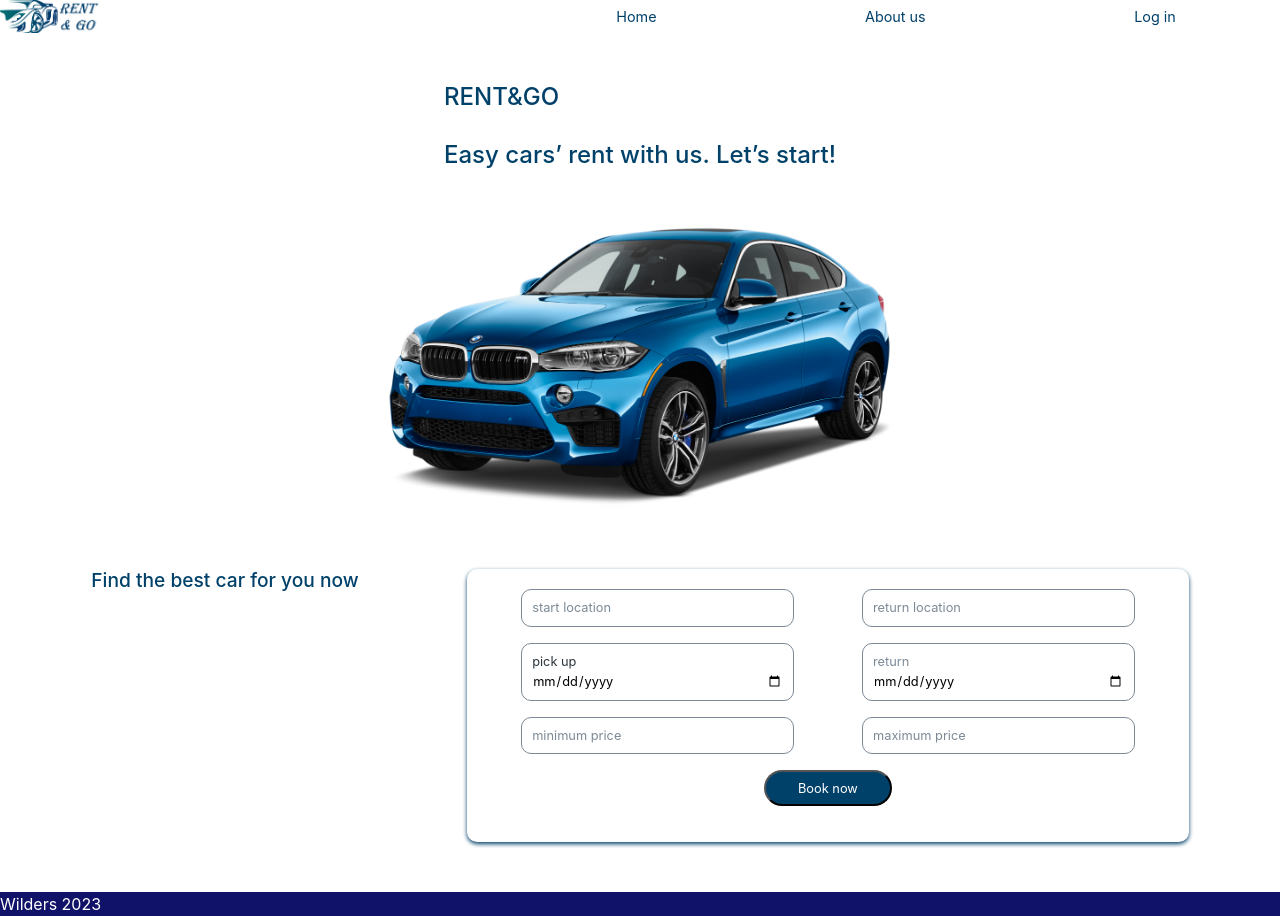
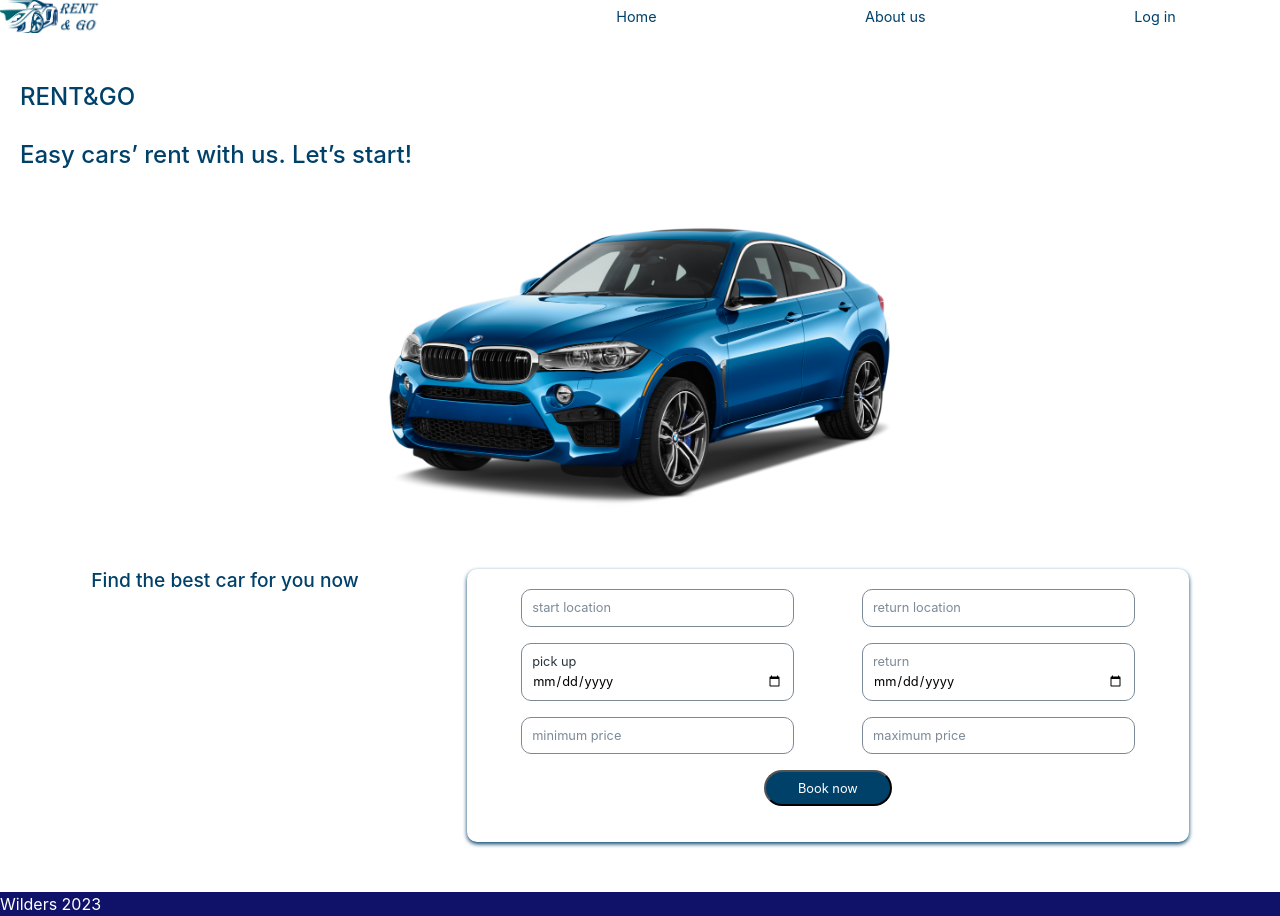
Before and after one commit to Bukabuka321/team-3-hackathon-project, a Next.js app: page / in a window 1280 px wide. Built offline with nearby package versions, Linux system fonts and the light colour scheme.

Commit message:
added styles for description

```diff
--- a/pages/index.js
+++ b/pages/index.js
@@ -18,7 +18,7 @@ export default function Home() {
         <link rel="icon" href="/favicon.ico" />
       </Head>
       <main className={styles.main}>
-        <div>
+        <div className={styles.desc}>
           <h1>
             RENT&GO <br />
             <br />
--- a/styles/Home.module.css
+++ b/styles/Home.module.css
@@ -14,13 +14,18 @@
   margin-top: 50px;
   padding: 0;
 }
+
 .search_form_title {
   font-size: 1.2em;
   color: #00416a;
   margin: 0;
   margin-bottom: 10px;
 }
-
+.desc {
+  display: block;
+  align-self: flex-start;
+  margin-left: 20px;
+}
 .description {
   display: inherit;
   justify-content: inherit;
```
